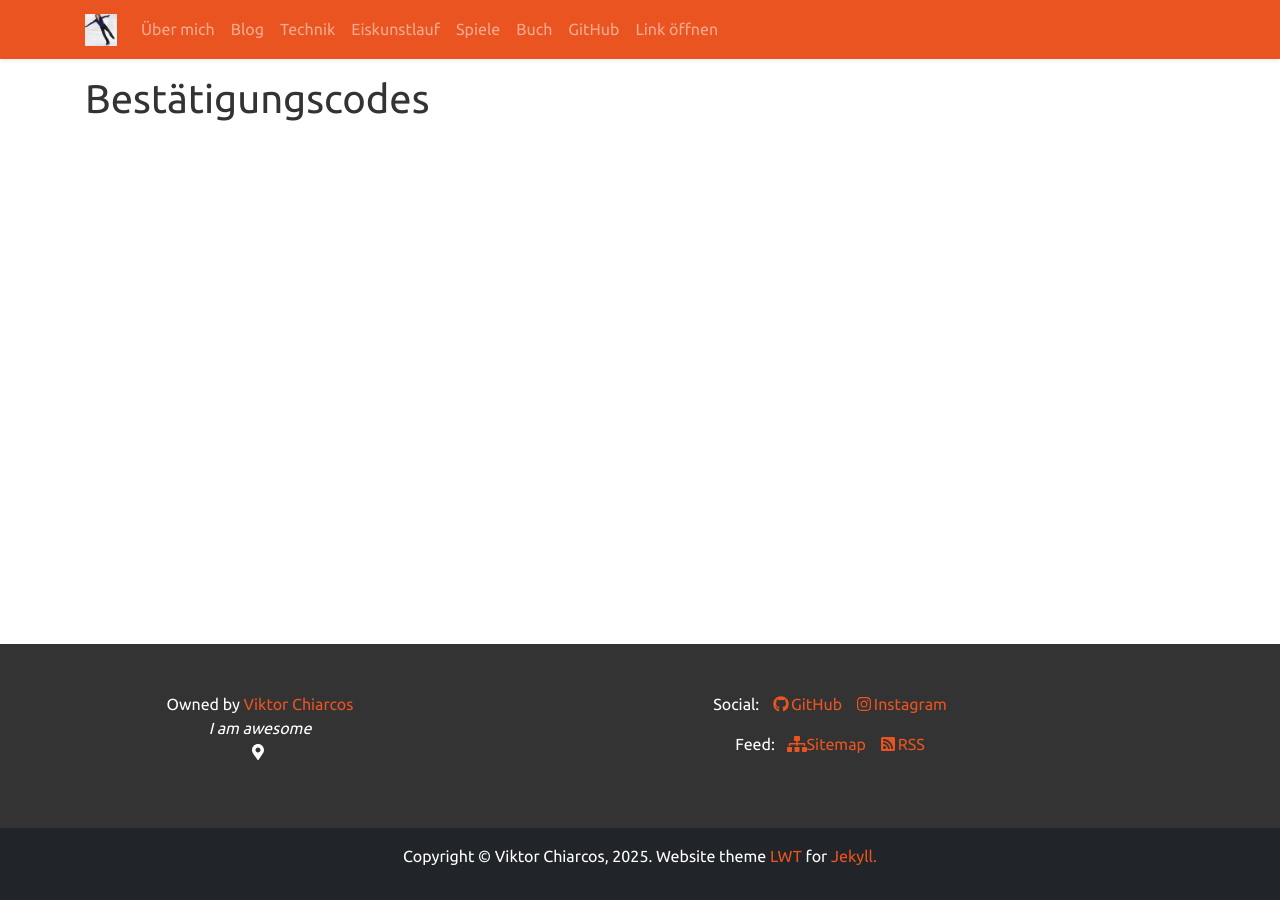
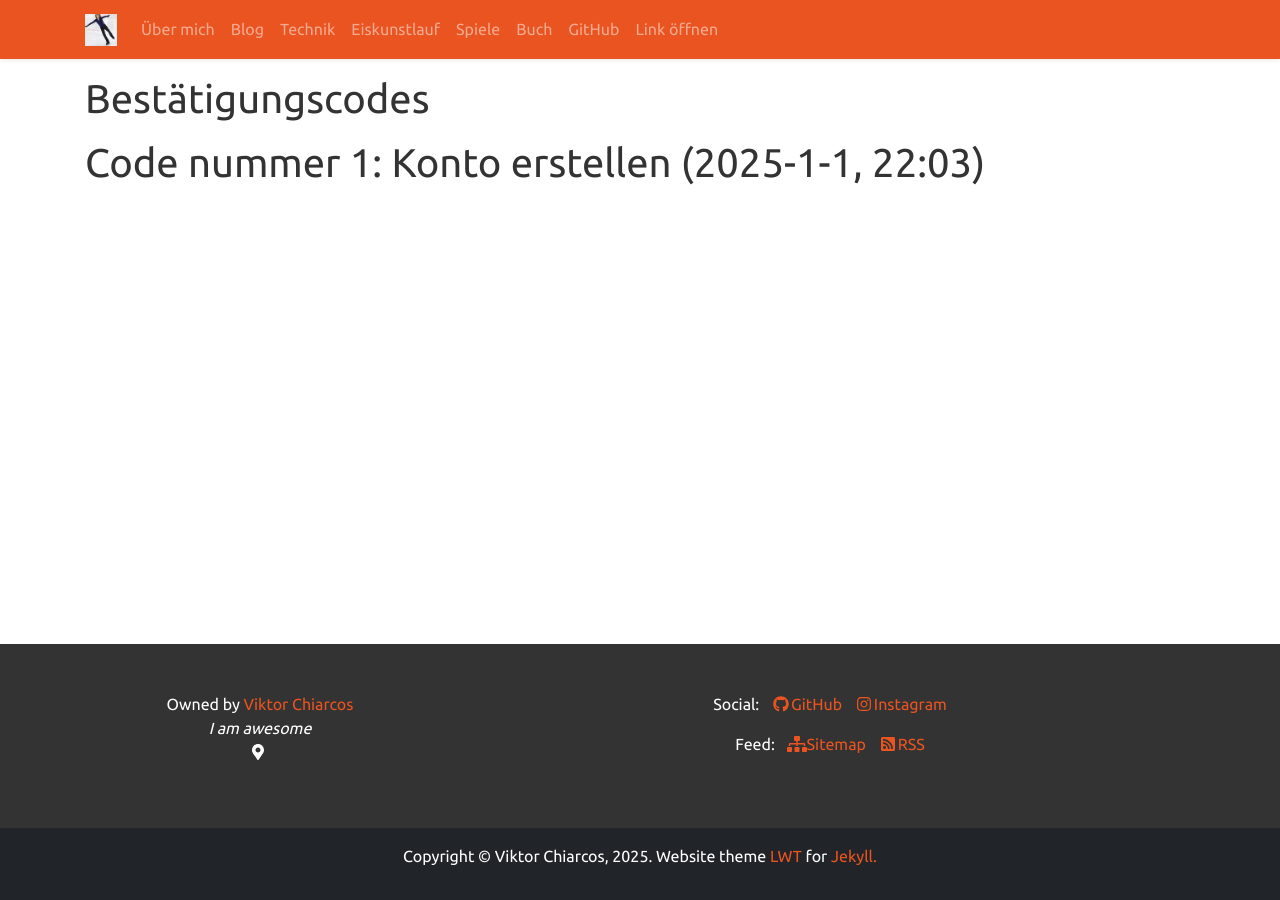
Before and after one commit to viktor-chiarcos/viktor-chiarcos.github.io, a Jekyll site: the page built from _pages/Unbekannter-Link/bestaetigungscodes/Tim.R.md, in a window 1280 px wide. Built offline with Jekyll 4.4.1, drawn with Linux system fonts in a browser that asks for light colours.

Commit message:
Update Tim.R.md

```diff
--- a/_pages/Unbekannter-Link/bestaetigungscodes/Tim.R.md
+++ b/_pages/Unbekannter-Link/bestaetigungscodes/Tim.R.md
@@ -3,3 +3,5 @@ layout: page
 title: "Bestätigungscodes"
 permalink: /open-link/bestaetigungscodes/Tim.R/
 ---
+
+# Code nummer 1: Konto erstellen (2025-1-1, 22:03)
```
